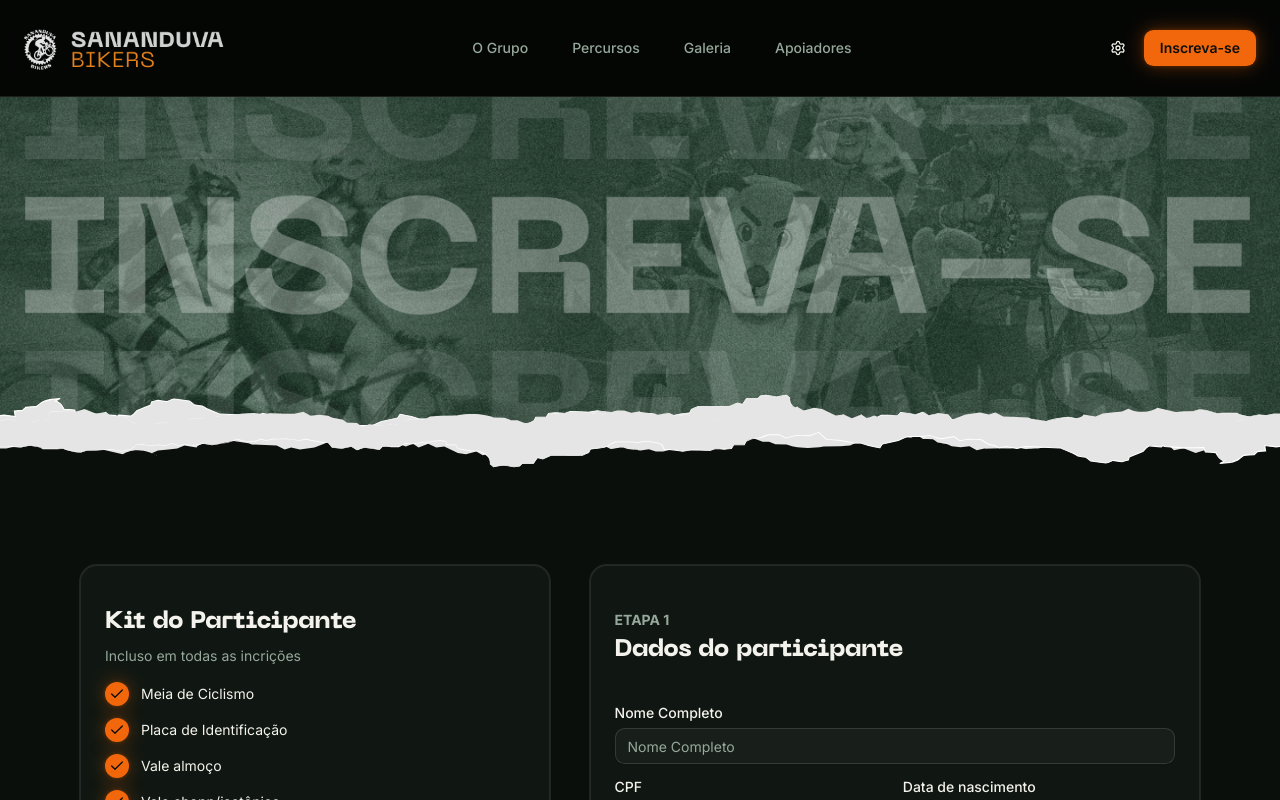
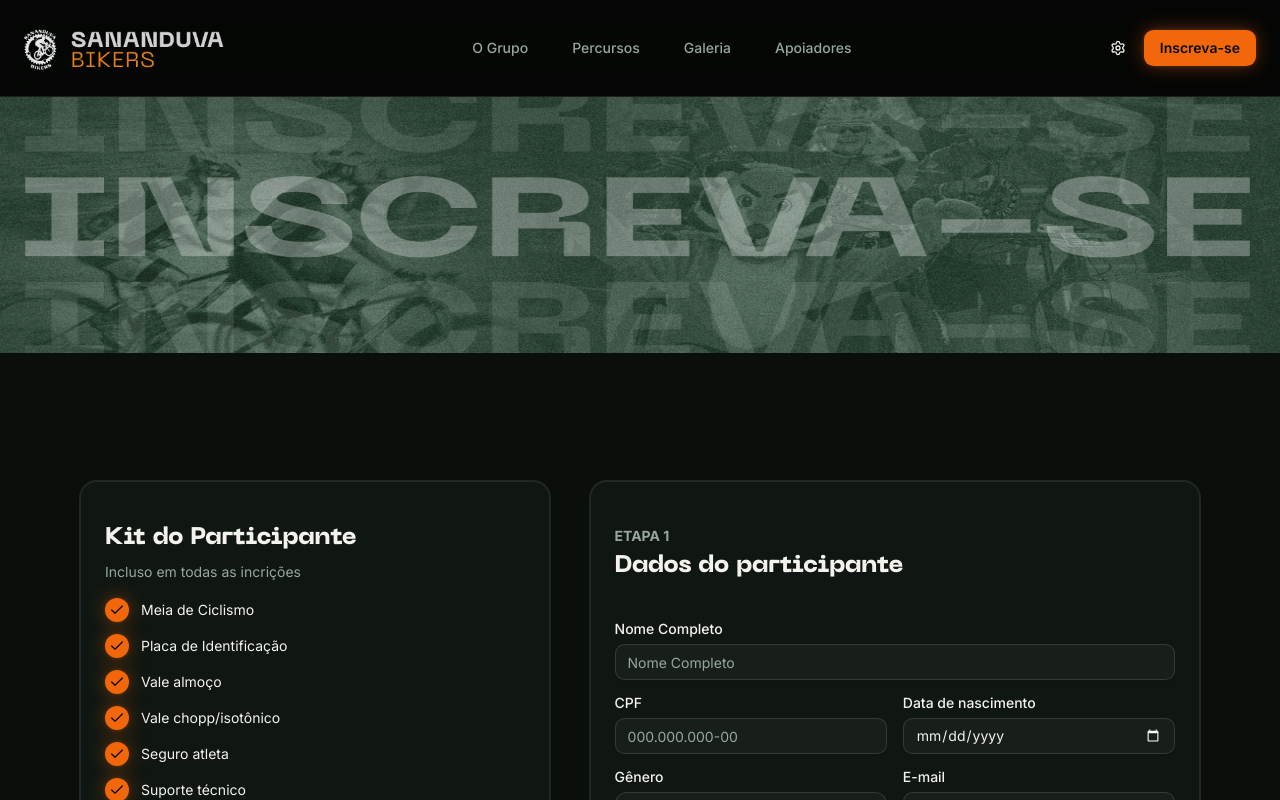
Before and after one commit to gutosavi/sananduva-bikers, a Next.js app: page /inscricoes in a window 1280 px wide. Shown: the top 800 px of the page. Built offline with nearby package versions, Linux system fonts and the light colour scheme.

Commit message:
style: organiza layout e prepara ambiente da rota Admin

```diff
--- a/src/app/admin/page.tsx
+++ b/src/app/admin/page.tsx
@@ -1,5 +1,7 @@
 import { SiteFooter } from "@/components/shared/site-footer";
 import { SiteNavBar } from "@/components/shared/site-navbar";
+import { AdminStats } from "@/features/admin/AdminStats";
+import { DotIcon } from "lucide-react";
 import type { Metadata } from "next";
 
 export const metadata: Metadata = {
@@ -8,11 +10,33 @@ export const metadata: Metadata = {
 };
 
 export default function AdminPage() {
+  const date = new Date().getFullYear();
   return (
     <>
       <SiteNavBar />
-      <main>
-        <h1>Painel do administrador</h1>
+      <main className="min-h-screen w-full overflow-x-hidden">
+        <section className="w-ful flex flex-col gap-3 py-5 md:py-10 glass opacity-80 bg-linear-to-br from-[#1a2421] to-[#18241c]">
+          <div className="flex items-center mx-5">
+            <DotIcon
+              size={40}
+              className="inline-flex text-primary drop-shadow-[0_0_8px_currentColor,0_0_16px_currentColor]"
+            />
+            <h1 className="text-2xl text-primary font-bold font-display tracking-wide">
+              Painel administrativo
+            </h1>
+          </div>
+          <div className="flex flex-col gap-2 mb-5 mx-8">
+            <p className="text-3xl font-extrabold font-heading text-muted-foreground uppercase tracking-tight mt-2 md:text-4xl">
+              Inscrições{" "}
+              <span className="text-primary font-bold uppercase">{date}</span>
+            </p>
+            <p className="text-lg text-muted-foreground mt-1">
+              Acompanhe, filtre e confirme as incrições do Pedal do Tigre
+            </p>
+          </div>
+        </section>
+
+        <AdminStats />
       </main>
       <SiteFooter />
     </>
--- a/src/app/inscricoes/page.tsx
+++ b/src/app/inscricoes/page.tsx
@@ -1,12 +1,11 @@
+import { Banner } from "@/components/shared/Banner";
 import { SiteFooter } from "@/components/shared/site-footer";
 import { SiteNavBar } from "@/components/shared/site-navbar";
-import { TornPaper } from "@/components/shared/torn-paper";
 import { CategoriesCard } from "@/features/registration/components/CategoriesCard";
 import { ParticipantKitCard } from "@/features/registration/components/ParticipantKidCard";
 import { RegistrationForm } from "@/features/registration/components/RegistragionForm";
 import { RoutesCard } from "@/features/registration/components/RoutesCard";
 import type { Metadata } from "next";
-import Image from "next/image";
 
 export const metadata: Metadata = {
   title: "Inscrições | 12° Pedal do Tigre",
@@ -18,32 +17,9 @@ export default function InscricoesPage() {
     <>
       <SiteNavBar />
       <main className="min-h-screen w-full overflow-x-hidden">
-        <section className="relative">
-          <div className="relative h-40 w-full overflow-visible md:h-85">
-            <Image
-              src="/assets/images/banner-inscricoes.png"
-              alt="Painel Inscreva-se"
-              fill
-              priority
-              className="object-fill md:object-cover"
-            />
-            <TornPaper
-              position="bottom"
-              className="h-6 sm:h-8 md:h-16"
-              zIndex="z-20"
-            />
-          </div>
-        </section>
+        <Banner />
 
-        <section className="relative">
-          <TornPaper
-            position="top"
-            className="h-8 sm:h-8 md:h-16"
-            zIndex="z-20"
-          />
-        </section>
-
-        <section className="grid grid-cols-1 gap-10 lg:grid-cols-[1fr_1.3fr] mx-5 pb-24 pt-24 md:pt-32 md:mx-20">
+        <section className="grid grid-cols-1 gap-10 md:grid-cols-[1fr_1.3fr] mx-5 pb-24 pt-24 md:pt-32 md:mx-20">
           <div className="col-start-1 space-y-10">
             <ParticipantKitCard />
             <RoutesCard />
--- /dev/null
+++ b/src/components/shared/Banner.tsx
@@ -0,0 +1,23 @@
+import Image from "next/image";
+import { ReactNode } from "react";
+
+interface BannerProps {
+  children?: ReactNode;
+  className?: string;
+}
+
+export function Banner({ children, className = "" }: BannerProps) {
+  return (
+    <div className={`relative w-full ${className}`}>
+      <Image
+        src="/assets/images/banner-inscricoes.png"
+        alt="Banner"
+        width={1440}
+        height={64}
+        className="w-full h-64 object-fill"
+      />
+
+      {children && <div className="absolute inset-0">{children}</div>}
+    </div>
+  );
+}
--- /dev/null
+++ b/src/features/admin/AdminStats.tsx
@@ -0,0 +1,64 @@
+import { Card, CardContent, CardHeader, CardTitle } from "@/components/ui/card";
+import { BRL } from "@/lib/event-data";
+import { CircleCheck, CircleDollarSign, Clock, Users } from "lucide-react";
+
+const total = 10;
+const confirmed = 10;
+const pending = 10;
+const revenue = 1000;
+
+const stats = [
+  {
+    label: "Inscrições",
+    value: String(total),
+    icon: Users,
+    accent: "text-foreground",
+  },
+  {
+    label: "Confirmadas",
+    value: String(confirmed),
+    icon: CircleCheck,
+    accent: "text-gradient-neon",
+  },
+  {
+    label: "Pendentes",
+    value: String(pending),
+    icon: Clock,
+    accent: "text-warning",
+  },
+  {
+    label: "Receita confirmada",
+    value: BRL.format(revenue),
+    icon: CircleDollarSign,
+    accent: "text-gradient-neon",
+  },
+];
+
+export function AdminStats() {
+  return (
+    <section className="grid grid-cols-1 gap-10 md:grid-cols-2 mx-5 pb-24 pt-24 md:pt-32 md:mx-20">
+      {stats.map((stat) => (
+        <Card
+          key={stat.label}
+          className="glass hover-glow border-white/10 p-5 hover:border-primary/50"
+        >
+          <CardHeader>
+            <CardTitle className="flex flex-row justify-between">
+              <span className="text-base uppercase font-medium text-muted-foreground tracking-wide">
+                {stat.label}
+              </span>
+              <span className="inline-flex h-8 w-8 items-center justify-center rounded-lg bg-primary/10 text-primary">
+                <stat.icon className="h-4 w-4" />
+              </span>
+            </CardTitle>
+          </CardHeader>
+          <CardContent
+            className={`mt-3 font-heading text-2xl font-extrabold md:text-3xl ${stat.accent}`}
+          >
+            {stat.value}
+          </CardContent>
+        </Card>
+      ))}
+    </section>
+  );
+}
--- a/src/lib/event-data.ts
+++ b/src/lib/event-data.ts
@@ -78,3 +78,8 @@ export const CATEGORIES = [
 ];
 
 export const tshirtSizes = ["PP", "P", "M", "G", "GG"];
+
+export const BRL = new Intl.NumberFormat("pt-BR", {
+  style: "currency",
+  currency: "BRL",
+});
```
